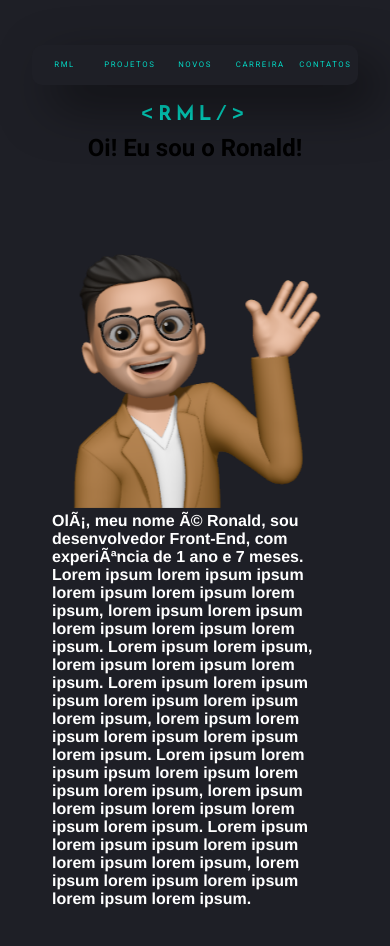
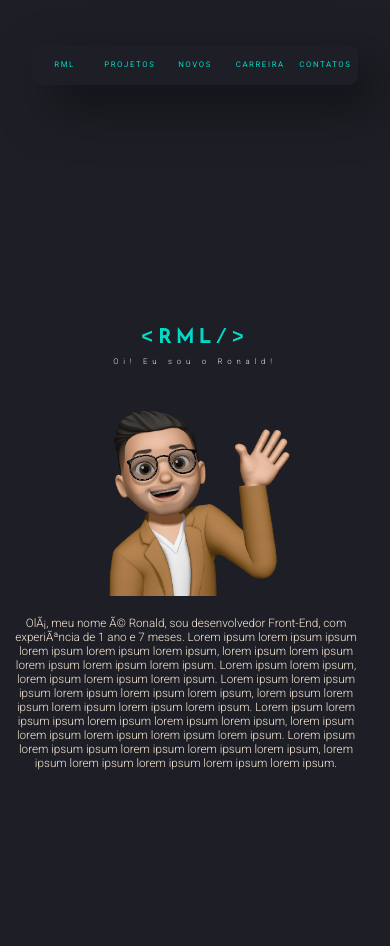
Before and after one commit to ronald10moreira/Ronald_Moreira, a plain HTML site: page index.html in a window 390 px wide. Shown: the part 760-1706 px from the top of the page. Drawn offline with Linux system fonts and the light colour scheme; a script that the page names is missing.

Commit message:
Add files via upload

```diff
--- a/style.css
+++ b/style.css
@@ -678,14 +678,23 @@
     z-index: 3;
   }
 
-  .caixa{
+  .subtitle {
+    font-size: 2vw;
+    letter-spacing: 0.3rem;
+    font-family: "ROBOTO", sans-serif;
+    font-weight: 300;
+    color: #faebd7;
+    z-index: 4;
+  }
+
+  .caixa {
     max-width: 960px;
     margin: 0 auto;
-    padding: 0 20px;
+    padding: 0 30px;
   }
 
   .rml {
-    display: row;
+    display: flex;
     grid-template-columns: repeat(auto-fit)
     minmax(200px, 1fr);
     gap: 20px;
@@ -693,24 +702,46 @@
 
   .boneco{
     position: relative;
-    height: 350px;
+    height: 20rem;
   }
 
   .boneco_oi{
-    width: 100%;
-    height: 100%;
+    margin-top: 2.5rem;
+    max-width: 30rem;
+    max-height: 30rem;
     object-fit: cover;
     object-position: top;
-    position: sticky;
     inset: 0;
     opacity: 1;
   }
 
   .texto-apresentacao {
-    color: #fff;
+    color: #faebd7;
     text-align: left;
-    font-size: 1rem;
-    font-family: 'Franklin Gothic Medium', 'Arial Narrow', Arial, sans-serif;
+    font-size: 1vw;
+    font: "ROBOTO", sans-serif;
+    font-weight: 300;
+    position:  relative;
+    top: 10rem;
+  }
+
+  @media only screen and (max-width: 600px) {
+    .boneco_oi {
+      align-items: center;
+      margin-top: -1.4rem;
+      max-width: 17rem;
+      max-height: 17rem;
+      padding: 0 0.5rem;
+    }
+
+    .texto-apresentacao {
+      text-align: center;
+      position: absolute;
+      top: 84rem;
+      padding: 2rem 2rem;
+      margin-left: -5rem;
+      font-size: 3vw;
+    }
   }
 
 
```
